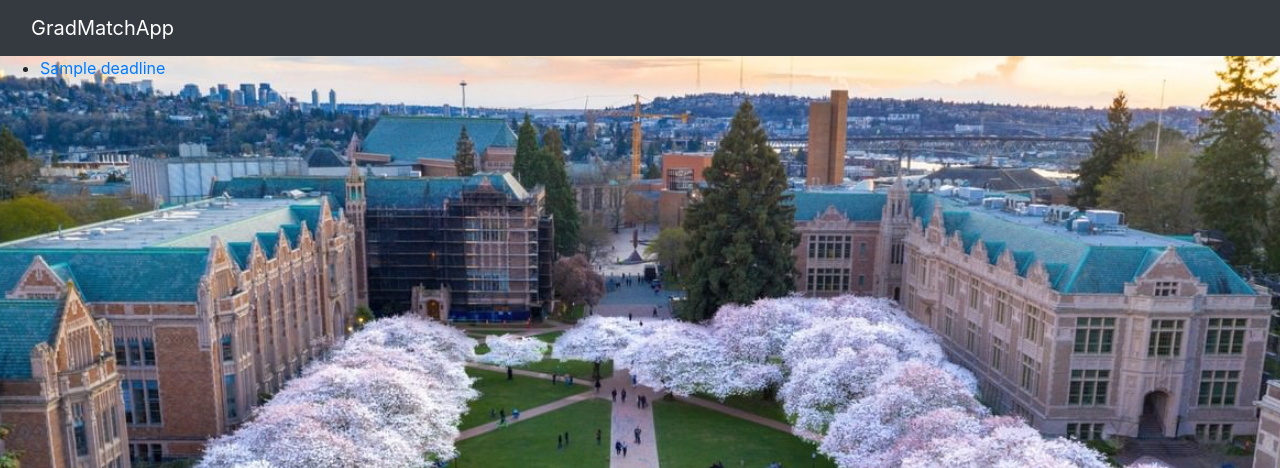
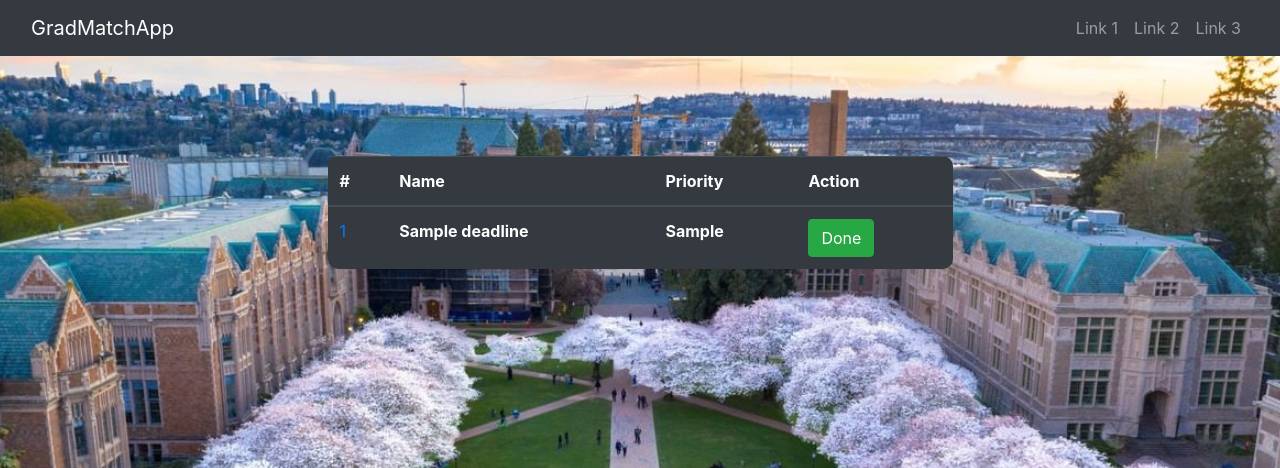
Before and after one commit to citz73/Graduate-Matcher, a Django app: page /gradmatchapp/ in a window 1280 px wide. Shown: the top 468 px of the page. Run offline with Django 3.2, Linux system fonts and the light colour scheme; tables that the repository leaves empty hold one stand-in row (values such as "Sample post"); some libraries are stand-ins or nearby versions.

Commit message:
add table and nav design

```diff
--- a/gradmatch/gradmatchapp/static/gradmatchapp/style.css
+++ b/gradmatch/gradmatchapp/static/gradmatchapp/style.css
@@ -2,3 +2,9 @@ body {
 	background: white url("background.jpg") no-repeat center center fixed;
 	background-size:cover;
 }
+
+.table {
+    border-radius: 10px;
+    margin: 100px auto;
+    float: none;
+}
--- a/gradmatch/gradmatchapp/templates/gradmatchapp/base.html
+++ b/gradmatch/gradmatchapp/templates/gradmatchapp/base.html
@@ -11,11 +11,22 @@
 		<script src="https://stackpath.bootstrapcdn.com/bootstrap/4.4.1/js/bootstrap.min.js" integrity="sha384-wfSDF2E50Y2D1uUdj0O3uMBJnjuUD4Ih7YwaYd1iqfktj0Uod8GCExl3Og8ifwB6" crossorigin="anonymous"></script>
 	</head>
 	<body>
-		<nav class="navbar navbar-dark bg-dark">
+		<nav class="navbar navbar-expand-sm navbar-dark bg-dark">
 			<div class="container-fluid">
 				<div class="navbar-header">
 					<a class="navbar-brand" href="#">GradMatchApp</a>
 				</div>
+				<ul class="navbar-nav">
+					<li class="nav-item">
+						<a class="nav-link" href="#">Link 1</a>
+					</li>
+					<li class="nav-item">
+						<a class="nav-link" href="#">Link 2</a>
+					</li>
+					<li class="nav-item">
+						<a class="nav-link" href="#">Link 3</a>
+					</li>
+				</ul>
 			</div>
 		</nav>
 
--- a/gradmatch/gradmatchapp/templates/gradmatchapp/index.html
+++ b/gradmatch/gradmatchapp/templates/gradmatchapp/index.html
@@ -7,17 +7,30 @@
 	</head>
 	<body>
 		{% block body %}
-
-			{% if deadline_list %}
-				<ul>
-				    {% for deadline in deadline_list %}
-					    <li>
-					        <a href="{% url 'gradmatchapp:detail' deadline.id %}">{{deadline.name}}</a>
-					    </li>
-				    {% endfor %}
-				</ul>
-			{% else %}
-			{% endif %}
+			<div class="container-fluid">
+				<table style="width: 50%" class="table table-dark table-hover text-centered">
+				<thead>
+					<tr>
+						<th scope="col">#</th>
+						<th scope="col">Name</th>
+						<th scope="col">Priority</th>
+						<th scope="col">Action</th>
+					</tr>
+				</thead>
+				<tbody>
+					{% if deadline_list %}
+						{% for deadline in deadline_list %}
+							<tr class="active">
+								<td><a href="{% url 'gradmatchapp:detail' deadline.id %}">{{deadline.id}}</a></td>
+								<td><b>{{deadline.name}}</b></td>
+								<td><b>{{deadline.priority}}</b></td>
+								<td><button type="submit" class="btn btn-success">Done</button></td>
+							</tr>
+						{% endfor %}
+					{% endif %}
+				</tbody>
+			</table>
+			</div>
 		{% endblock %}
 	</body>
 </html>
```
